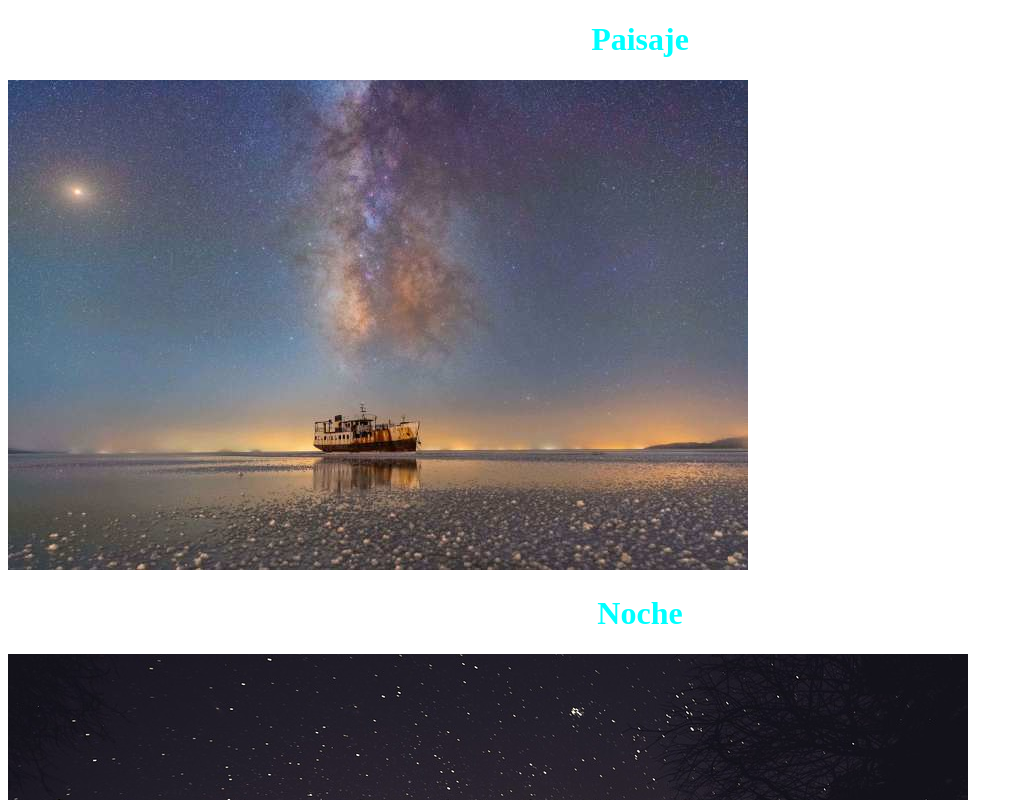
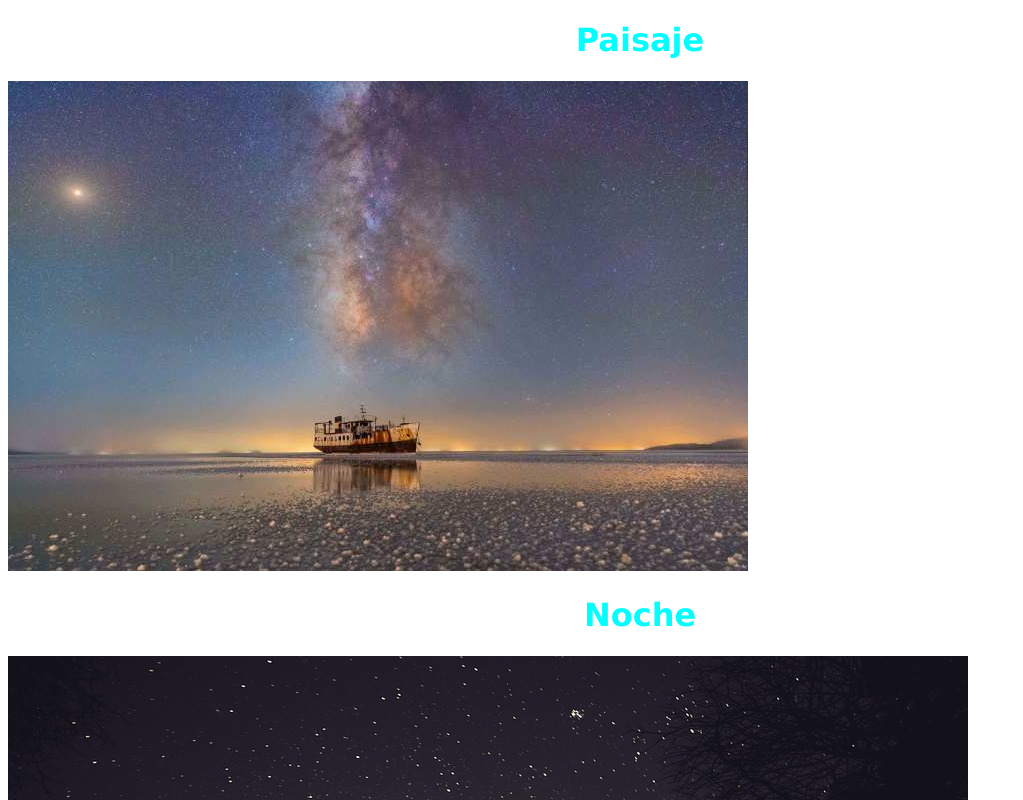
Before and after one commit to angie67/ejemplo, a plain HTML site: page index.html in a window 1280 px wide. Shown: the top 800 px of the page, without its empty margins (0-1023 px from the left). Drawn offline with Linux system fonts and the light colour scheme.

Commit message:
version 1

```diff
--- a/css/styles.css
+++ b/css/styles.css
@@ -1,4 +1,5 @@
 .style{
 	color: aqua;
 	text-align: center;
+	font-family: verdana;
 }
```
